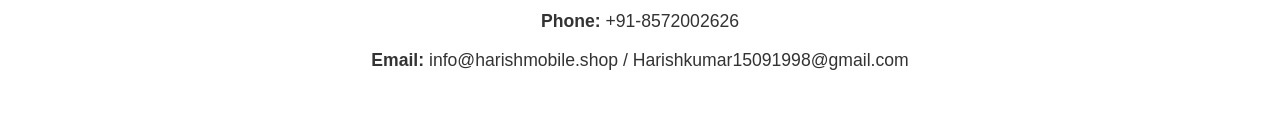
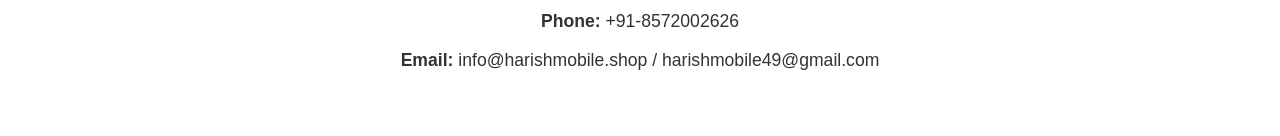
Before and after one commit to Sehtaj-Singh/gadget-town, a plain HTML site: page index.html in a window 1280 px wide. Shown: the part 1741-1877 px from the top of the page. Drawn offline with Linux system fonts and the light colour scheme.

Commit message:
Update index.html

```diff
--- a/index.html
+++ b/index.html
@@ -72,7 +72,7 @@
         Sirsa, HARYANA - 125075,<br>
         India</p>
       <p><strong>Phone:</strong>  +91-8572002626</p>
-      <p><strong>Email:</strong> info@harishmobile.shop / Harishkumar15091998@gmail.com </p>
+      <p><strong>Email:</strong> info@harishmobile.shop / harishmobile49@gmail.com </p>
     </div>
   </section>
 
```
